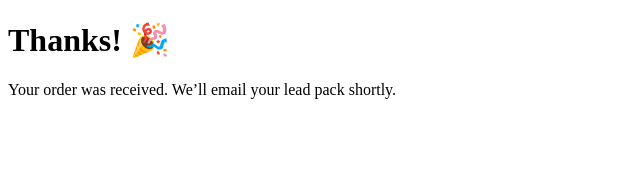
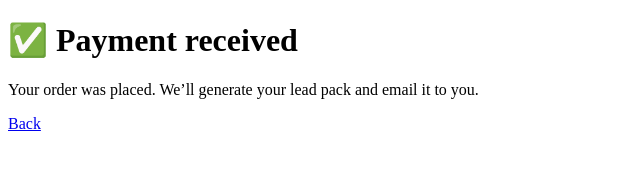
Before and after one commit to imihus81-lgtm/payments_stripe, a plain HTML site: page templates/success.html in a window 1280 px wide. Shown: the whole page, without its empty margins (0-640 px from the left). Drawn offline with Linux system fonts and the light colour scheme.

Commit message:
Update success page content and title

```diff
--- a/templates/success.html
+++ b/templates/success.html
@@ -1,3 +1,5 @@
 <!doctype html><meta charset="utf-8">
-<h1>Thanks! 🎉</h1>
-<p>Your order was received. We’ll email your lead pack shortly.</p>
+<title>Payment Successful</title>
+<h1>✅ Payment received</h1>
+<p>Your order was placed. We’ll generate your lead pack and email it to you.</p>
+<a href="/">Back</a>
```
